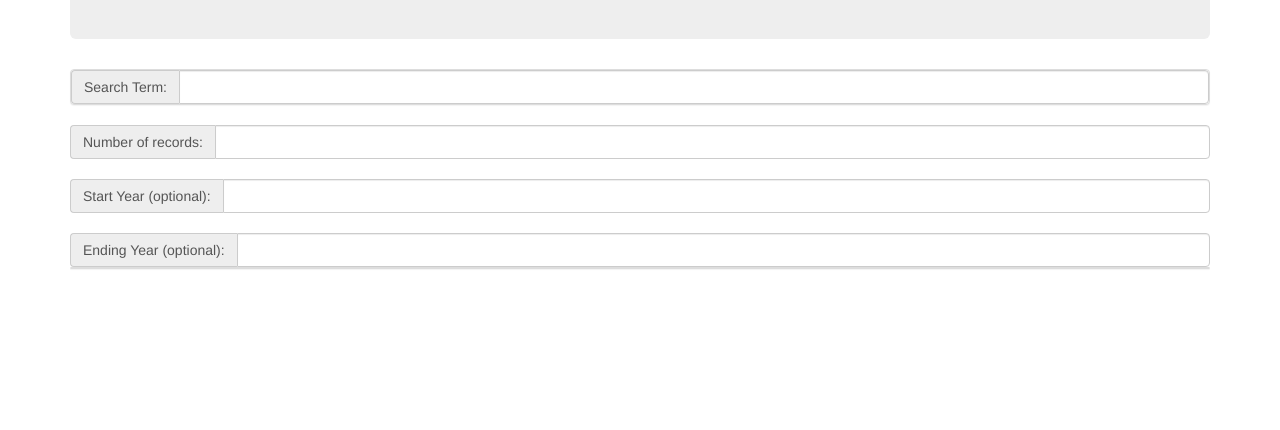
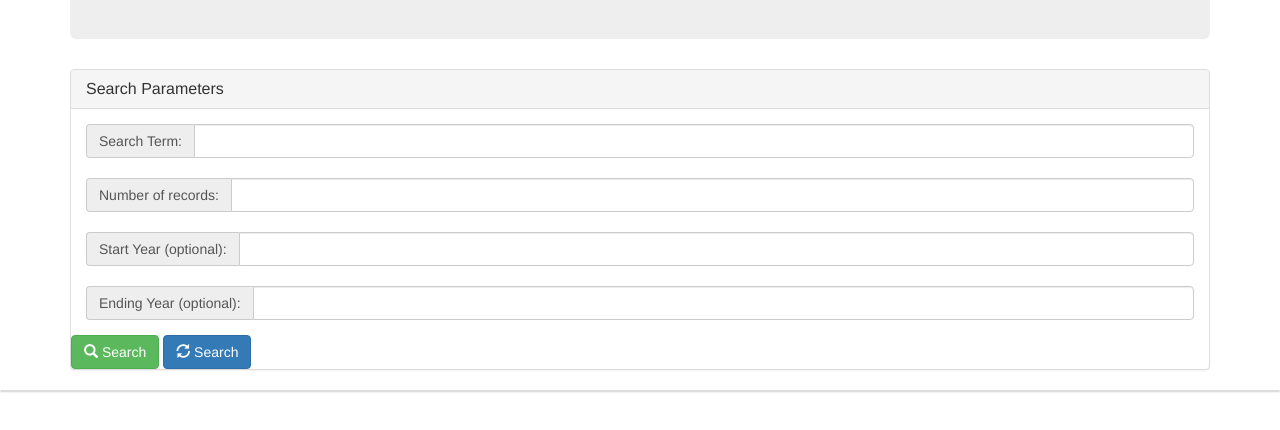
Before and after one commit to Havamere/NYT-search-engine, a plain HTML site: page index.html in a window 1280 px wide. Shown: the part 156-586 px from the top of the page. Drawn offline with nearby package versions, Linux system fonts and the light colour scheme.

Commit message:
intital commit

```diff
--- a/index.html
+++ b/index.html
@@ -28,13 +28,17 @@
 			<!-- Search Parameters Panel  -->
 			<div class="col-lg-12">
 				<div class="panel panel-default">
+					<div class="panel-heading">
+						<h3 class="panel-title">Search Parameters</h3>
+					</div>
+					<div class="panel-body">
 						<!-- 			create a form that gets the search term, number of records to retireve the start year and end year. You should also have button that runs the search and a clear button to clear the inputs
  -->
 						<div class="input-group">
 							<span class="input-group-addon" id="searchTerm">Search Term:</span>
 							<input type="text" class="form-control" placeholder="" aria-describedby="basic-addon1">
 						</div>
-				</div>
+						<br>
 						<div class="input-group">
 							<span class="input-group-addon" id="numRecs">Number of records:</span>
 							<input type="text" class="form-control" placeholder="" aria-describedby="basic-addon1">
@@ -48,6 +52,13 @@
 						<div class="input-group">
 							<span class="input-group-addon" id="endYear">Ending Year (optional):</span>
 							<input type="text" class="form-control" placeholder="" aria-describedby="basic-addon1">
+						</div>
+					</div>
+						 <a href="#" class="btn btn-success"><span class="glyphicon glyphicon-search" aria-hidden="true"></span> Search</a>
+						 <a href="#" class="btn btn-primary"><span class="glyphicon glyphicon-refresh" aria-hidden="true"></span> Search</a>
+
+
+				</div>
 			</div>
 		</div>
 	</div>
```
Lines whose indentation alone changed are shown as unchanged.
